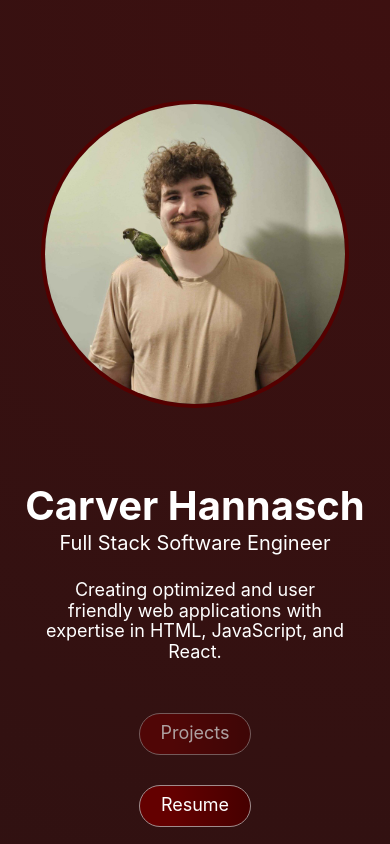
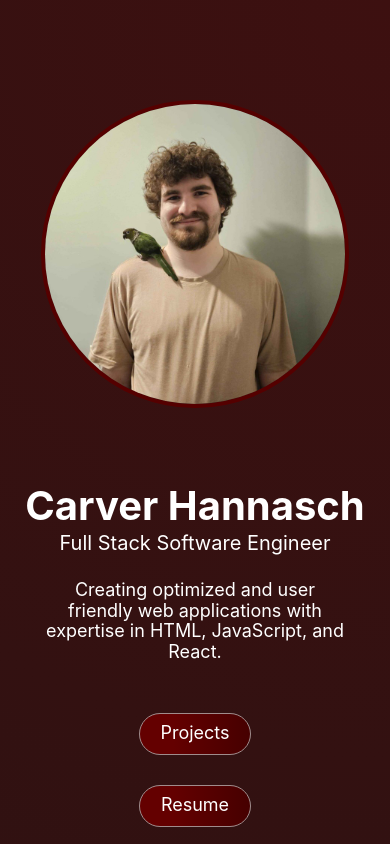
Before and after one commit to GamingWizar/carverhannasch-portfolio, a React (Vite) app: page / in a window 390 px wide. In both pictures the pointer is over the link "Projects". Shown: the top 844 px of the page. Built offline with nearby package versions, Linux system fonts and the light colour scheme.

Commit message:
fix hero button animation on mobile devices

```diff
--- a/src/components/Hero/Hero.css
+++ b/src/components/Hero/Hero.css
@@ -114,6 +114,9 @@
     height: 30px;
     font-size: 15px;
   }
+  .hero__button:hover {
+    opacity: 100%;
+  }
 }
 
 @media (max-width: 480px) {
```
